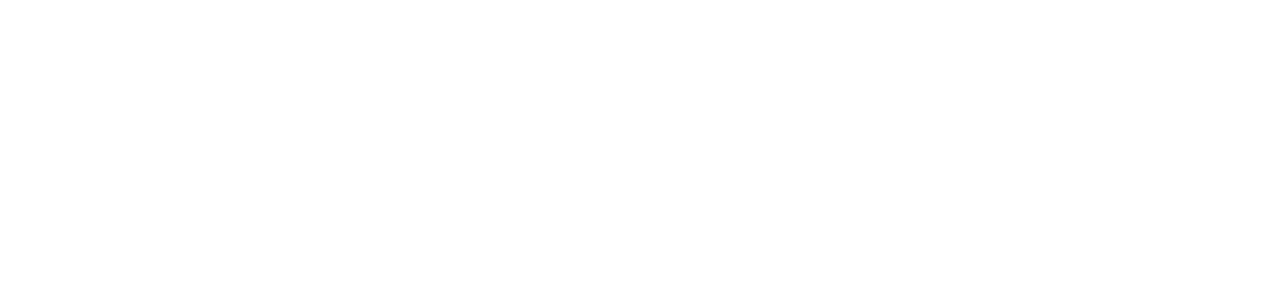
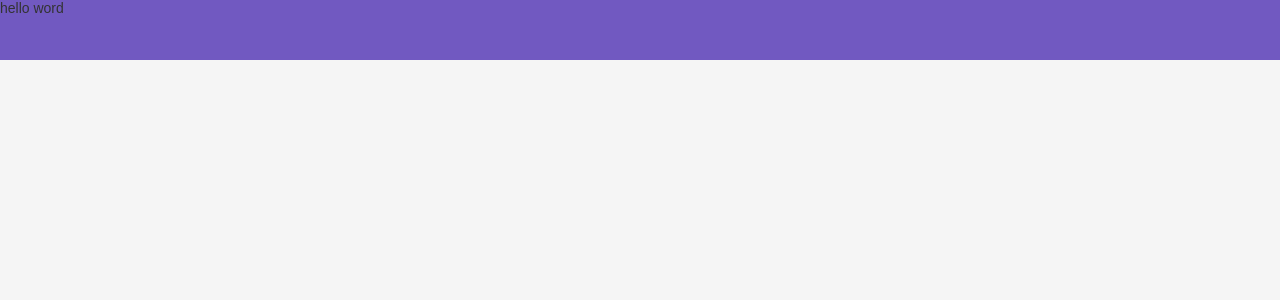
Before and after one commit to matheuspython/react-tema-dark, a React (Create React App) app in the folder themeswitcher/: page / in a window 1280 px wide. Shown: the top 300 px of the page. Built offline with nearby package versions, Linux system fonts and the light colour scheme.

Commit message:
adicionando header

```diff
--- a/themeswitcher/src/App.tsx
+++ b/themeswitcher/src/App.tsx
@@ -1,9 +1,12 @@
 import React from 'react';
-
+import GlobalStyle from './styles/global'
+import Header from './components/header'
 
 function App() {
   return (
     <div className="App">
+      <GlobalStyle />
+      <Header />
     </div>
   );
 }
--- /dev/null
+++ b/themeswitcher/src/components/header/index.tsx
@@ -0,0 +1,10 @@
+import React from 'react'
+import {Container} from './styles'
+const Header: React.FC = ()=>{
+  return(
+    <Container>
+      hello word
+    </Container>
+  )
+}
+export default Header
--- /dev/null
+++ b/themeswitcher/src/components/header/styles.ts
@@ -0,0 +1,6 @@
+import styled from "styled-components";
+
+export const Container = styled.div`
+  height:60px;
+  background:#7159c1;
+`
--- a/themeswitcher/src/styles/global.ts
+++ b/themeswitcher/src/styles/global.ts
@@ -0,0 +1,15 @@
+import {createGlobalStyle} from 'styled-components'
+
+export default createGlobalStyle`
+*{
+  margin:0;
+  padding:0;
+  box-sizing:border-box;
+}
+body{
+  background:#f5f5f5;
+  font-size:14px;
+  color:#333;
+  font-family:sans-serif;
+}
+`
```
